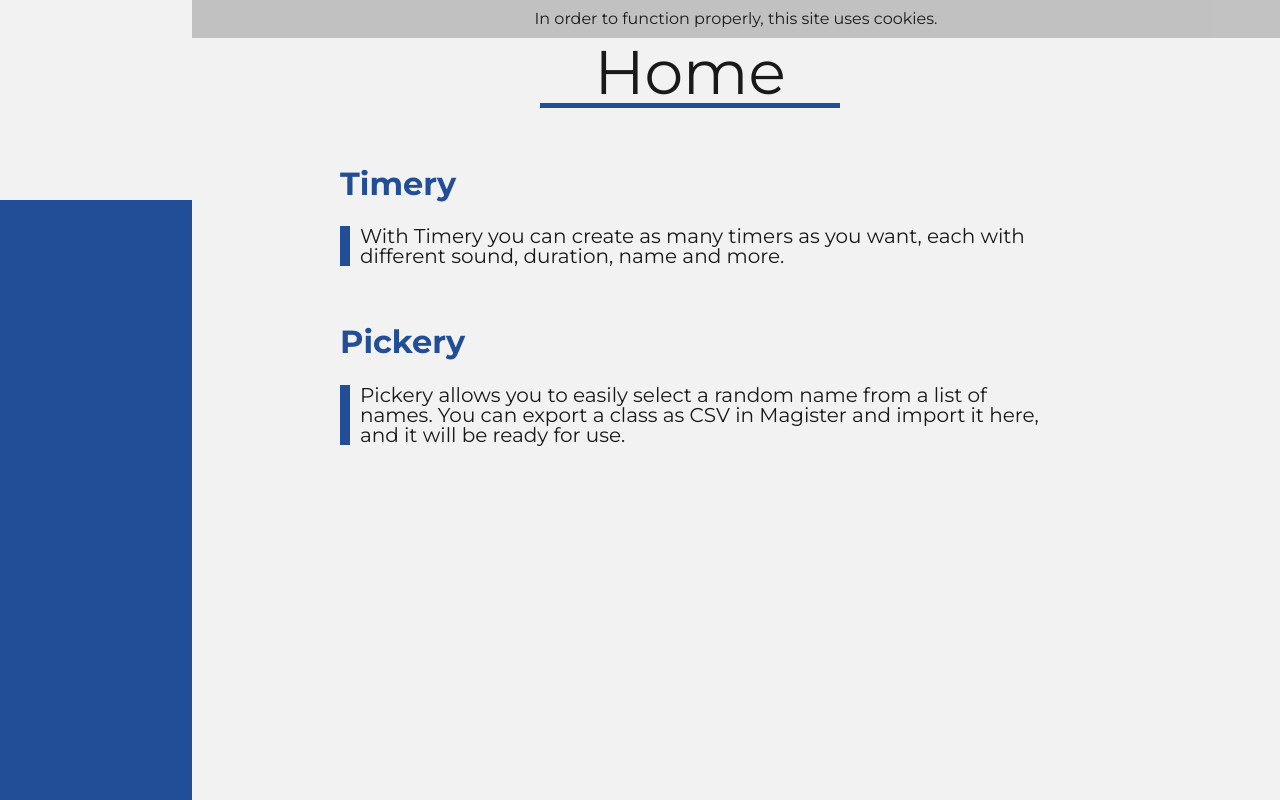
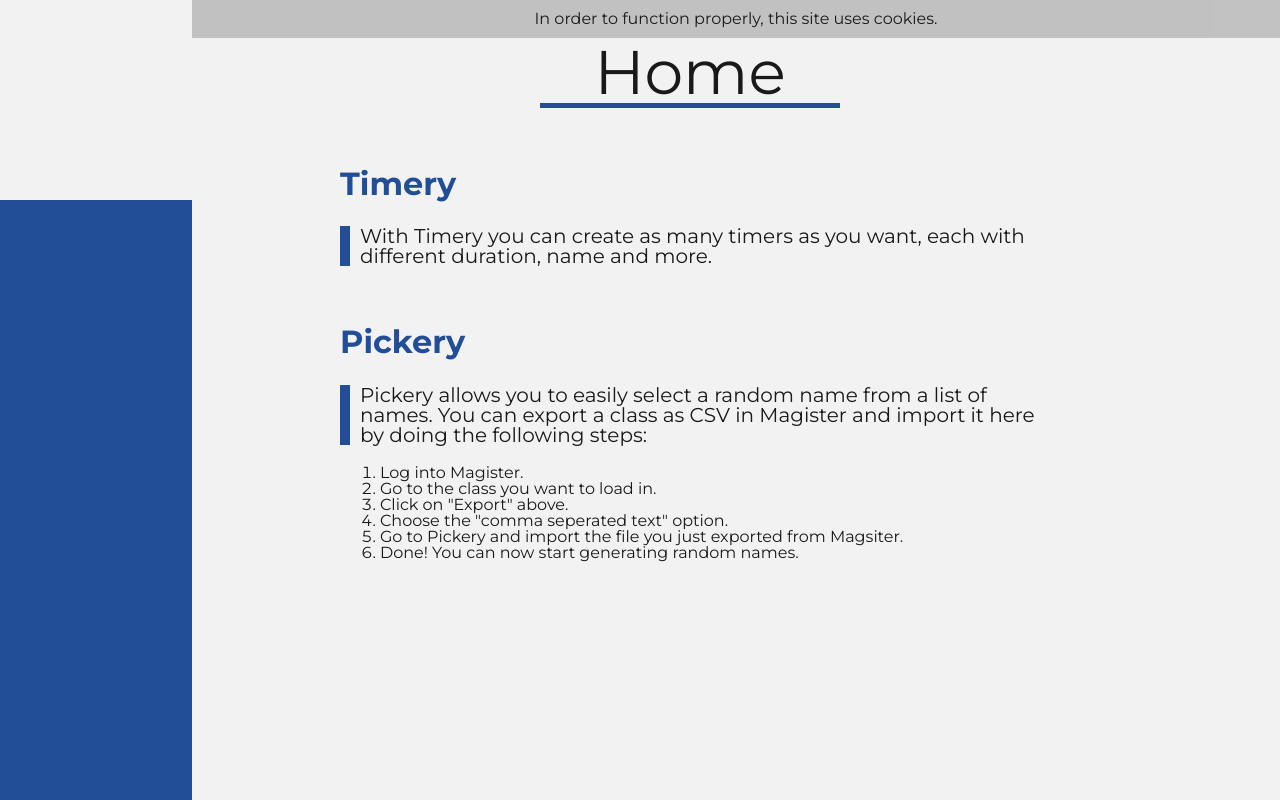
Before and after one commit to soudy/Teachery, a PHP site: page /app in a window 1280 px wide. Run offline with PHP 8.4, Linux system fonts and the light colour scheme; some libraries are stand-ins or nearby versions.

Commit message:
Pickery instructions

```diff
--- a/app/views/home.php
+++ b/app/views/home.php
@@ -7,11 +7,20 @@
     <div class="home">
 		<div class="home-group">
 			<h2><i class="icon ion-clock"></i> Timery</h2>
-			<p>With Timery you can create as many timers as you want, each with different sound, duration, name and more.</p>
+			<p>With Timery you can create as many timers as you want, each with different duration, name and more.</p>
 		</div>
 		<div class="home-group">
 			<h2><i class="icon ion-person"></i> Pickery</h2>
-			<p>Pickery allows you to easily select a random name from a list of names. You can export a class as CSV in Magister and import it here, and it will be ready for use.</p>
+            <p>Pickery allows you to easily select a random name from a list of names. You can export a class as CSV in Magister and import it here by doing the following steps:<br />
+                <ol>
+                    <li><a href="https://mediacollege.swp.nl/5.6.34/magister.aspx">Log into Magister.</a></li>
+                    <li>Go to the class you want to load in.</li>
+                    <li>Click on "Export" above.</li>
+                    <li>Choose the "comma seperated text" option.</li>
+                    <li>Go to Pickery and import the file you just exported from Magsiter. </li>
+                    <li>Done! You can now start generating random names.</li>
+                </ol>
+            </p>
 		</div>
     </div>
 </main>
```
